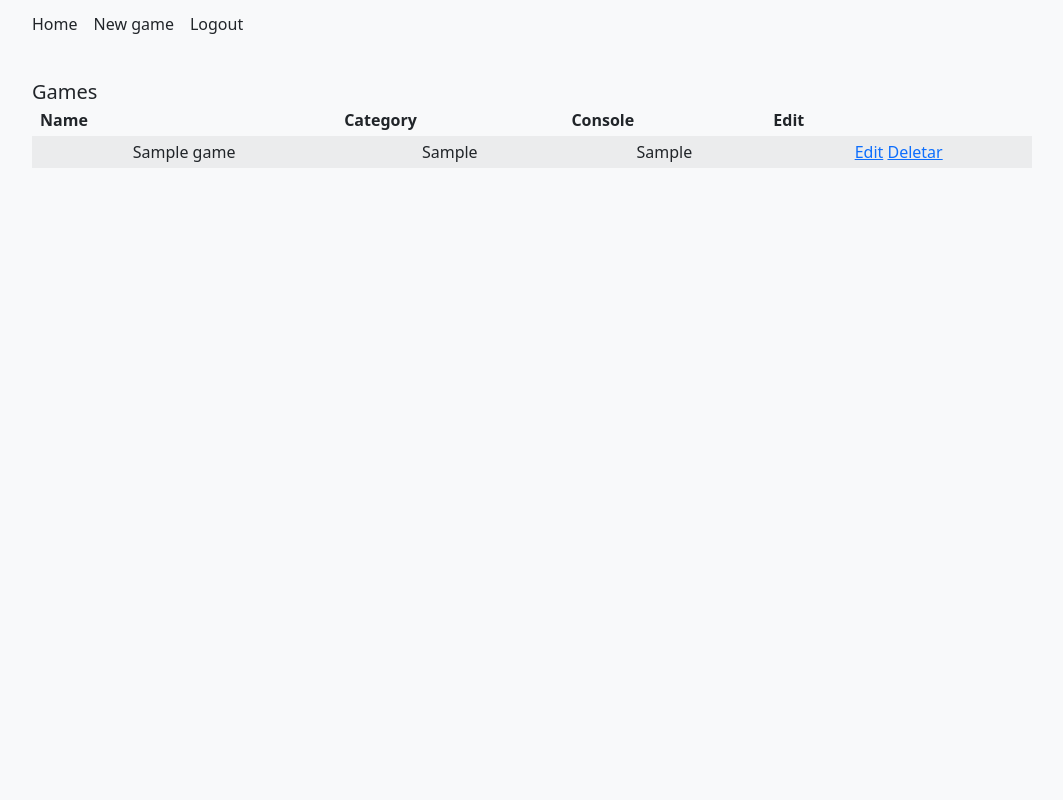
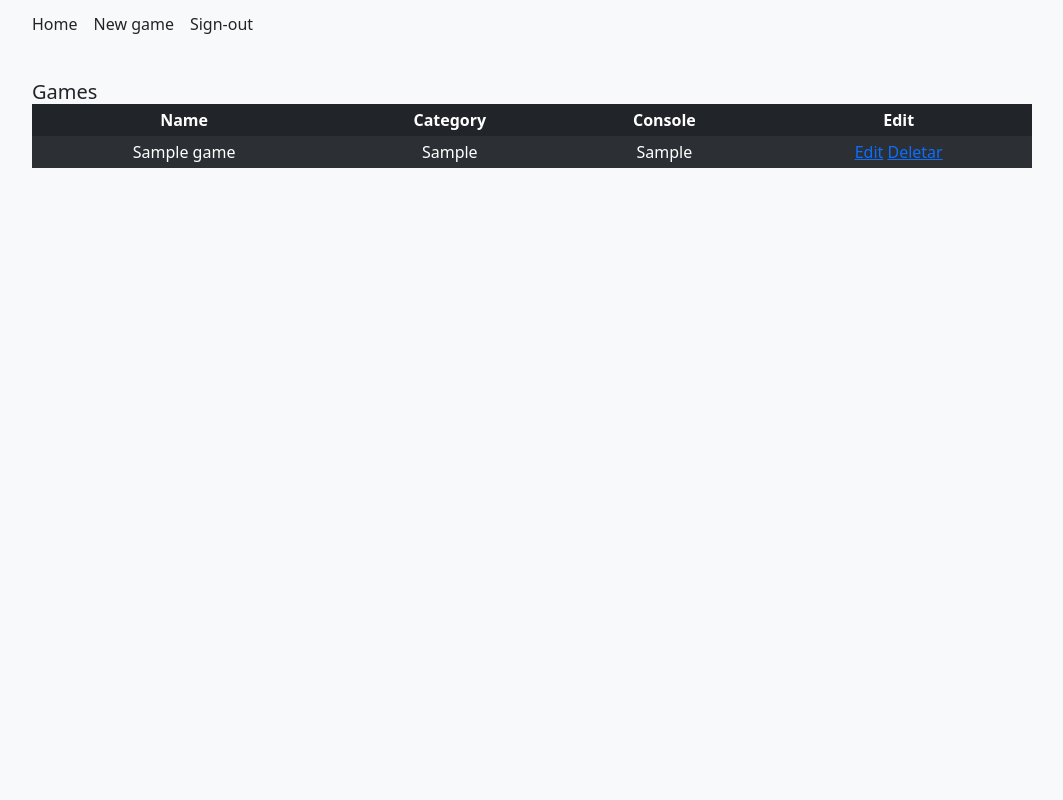
Before and after one commit to gregolly/gamelib-flask, a Flask app: page / in a window 1280 px wide. Shown: the whole page, without its empty margins (108-1171 px from the left). Run offline with Flask 3, Linux system fonts and the light colour scheme; tables that the repository leaves empty hold one stand-in row (values such as "Sample post"); some libraries are stand-ins or nearby versions.

Commit message:
feat: add menu and change styles

```diff
--- a/templates/list.html
+++ b/templates/list.html
@@ -1,22 +1,22 @@
 {% extends "template.html" %}
+{% block conteudo %}
 
-{% block conteudo %}
-    <table class="table table-striped table-responsive table-bordered">
+    <table class="table table-striped table-responsive table-bordered table-dark">
         <thead class="thead-default">
             <tr>
-                <th>Name</th>
-                <th>Category</th>
-                <th>Console</th>
-                <th>Edit</th>
+                <th scope="col" class="text-center">Name</th>
+                <th scope="col" class="text-center">Category</th>
+                <th scope="col" class="text-center">Console</th>
+                <th scope="col" class="text-center">Edit</th>
             </tr>
         </thead>
         <tbody>
             {% for game in games %}
                 <tr>
-                    <td>{{ game.name }}</td>
-                    <td>{{ game.category }}</td>
-                    <td>{{ game.console }}</td>
-                    <td>
+                    <td scope="row">{{ game.name }}</td>
+                    <td scope="row">{{ game.category }}</td>
+                    <td scope="row">{{ game.console }}</td>
+                    <td scope="row">
                         <a href="{{ url_for('edit', id=game.id) }}">Edit</a>
                         <a href="{{ url_for('delete', id=game.id) }}">Deletar</a>
                     </td>
--- a/templates/template.html
+++ b/templates/template.html
@@ -25,13 +25,13 @@
                 <nav>
                     <ul class="d-flex gap-3">
                         <li>
-                            <a class="text-color link-dark text-decoration-none" href="{{ url_for('index')}}">Home</a>
+                            <a class="text-color link-dark text-decoration-none" href="{{ url_for('index') }}">Home</a>
                         </li>
                         <li>
-                            <a class="text-color link-dark text-decoration-none" href="{{ url_for('new')}}">New game</a>
+                            <a class="text-color link-dark text-decoration-none" href="{{ url_for('new') }}">New game</a>
                         </li>
                         <li>
-                            <a class="text-color link-dark text-decoration-none" href="{{ url_for('logout')}}">Logout</a>
+                            <a class="text-color link-dark text-decoration-none" href="{{ url_for('logout') }}">Sign-out</a>
                         </li>
                     </ul>
                 </nav>
```
